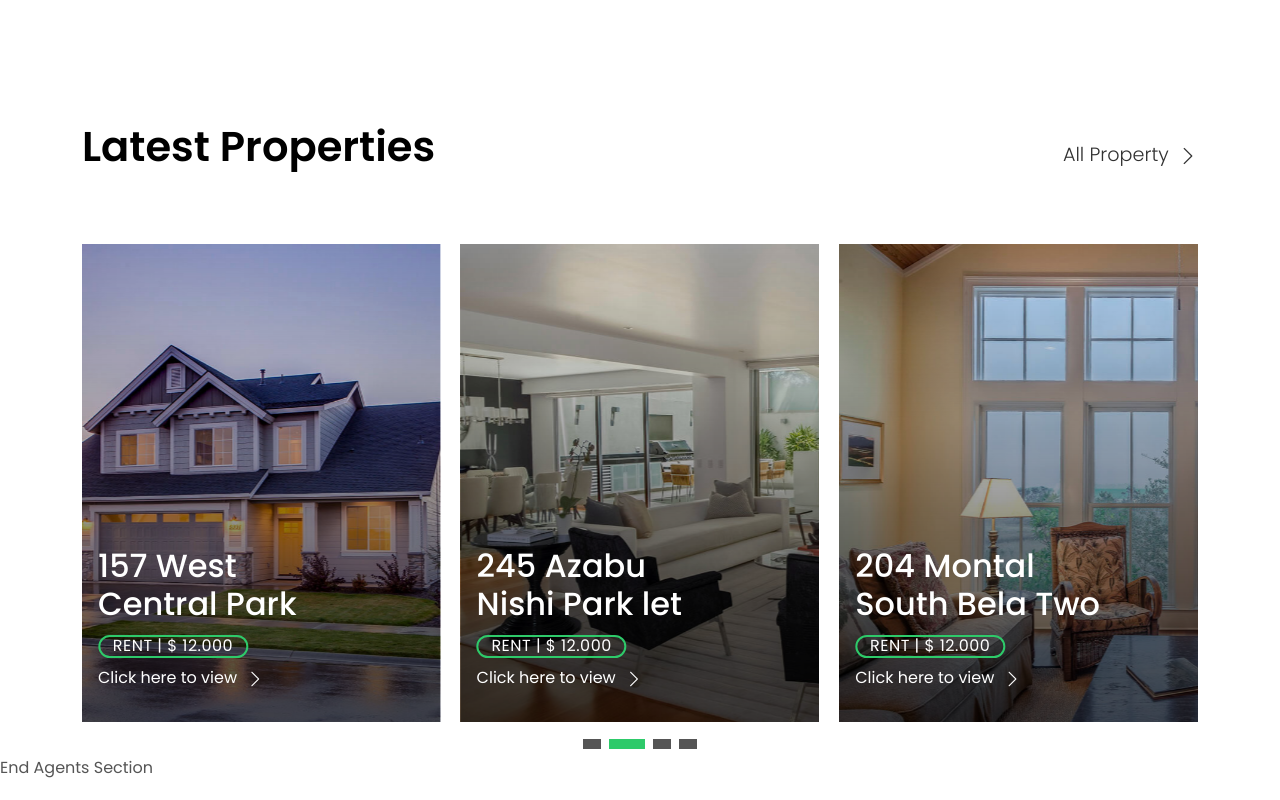
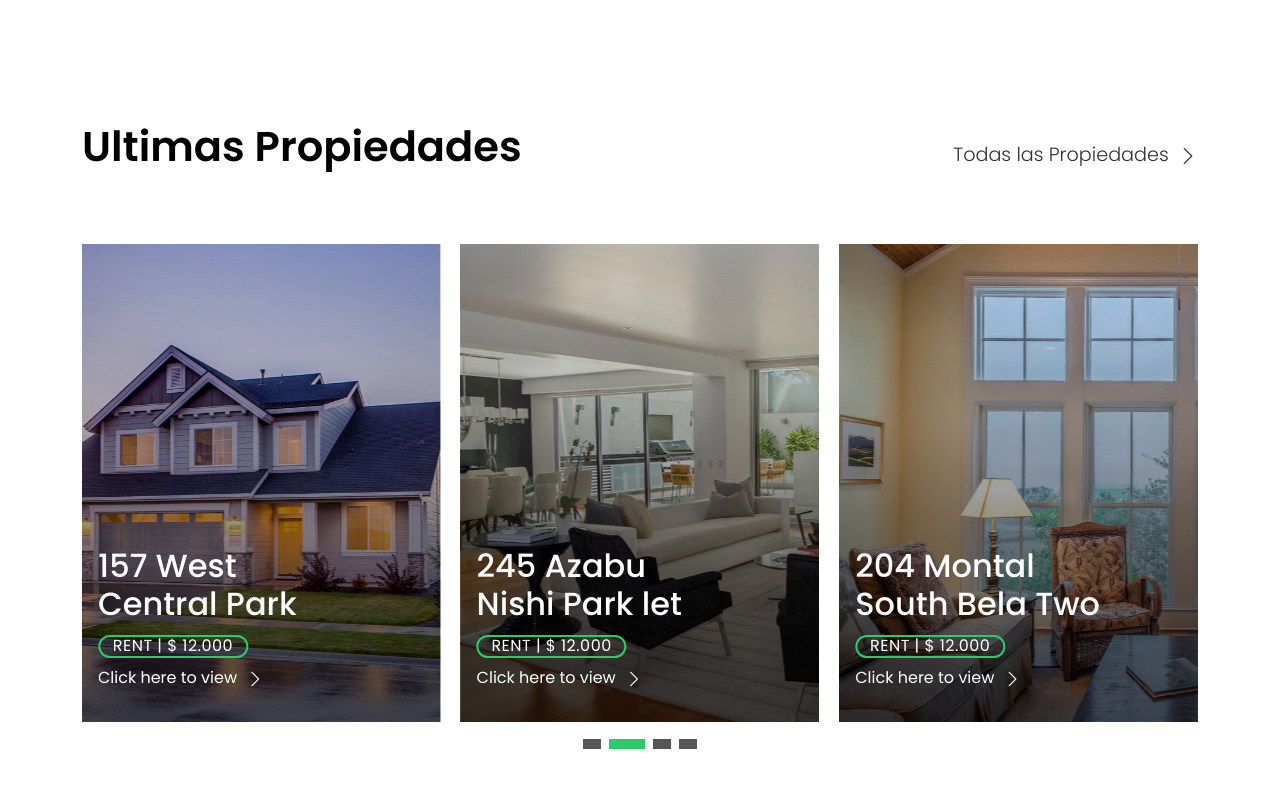
Before and after one commit to juanraugutierrez/promanager, a plain HTML site: page index.html in a window 1280 px wide. Shown: the part 1320-2120 px from the top of the page. Drawn offline with Linux system fonts and the light colour scheme.

Commit message:
1
cambios de nombre

```diff
--- a/index.html
+++ b/index.html
@@ -354,10 +354,10 @@
           <div class="col-md-12">
             <div class="title-wrap d-flex justify-content-between">
               <div class="title-box">
-                <h2 class="title-a">Latest Properties</h2>
+                <h2 class="title-a">Ultimas Propiedades</h2>
               </div>
               <div class="title-link">
-                <a href="property-grid.html">All Property
+                <a href="property-grid.html">Todas las Propiedades
                   <span class="bi bi-chevron-right"></span>
                 </a>
               </div>
@@ -754,7 +754,7 @@
           </div>
         </div>
       </div>
-    </section> -->End Agents Section
+    </section>End Agents Section -->
 
     <!-- ======= Latest News Section ======= -->
     <section class="section-news section-t8">
@@ -1050,7 +1050,7 @@
       <div class="row">
         <div class="col-md-12">
           <nav class="nav-footer">
-            <ul class="list-inline">
+           <!--  <ul class="list-inline">
               <li class="list-inline-item">
                 <a href="#">Home</a>
               </li>
@@ -1066,8 +1066,9 @@
               <li class="list-inline-item">
                 <a href="#">Contact</a>
               </li>
-            </ul>
+            </ul> -->
           </nav>
+      <hr>
 
        </div>
     </div>
```
